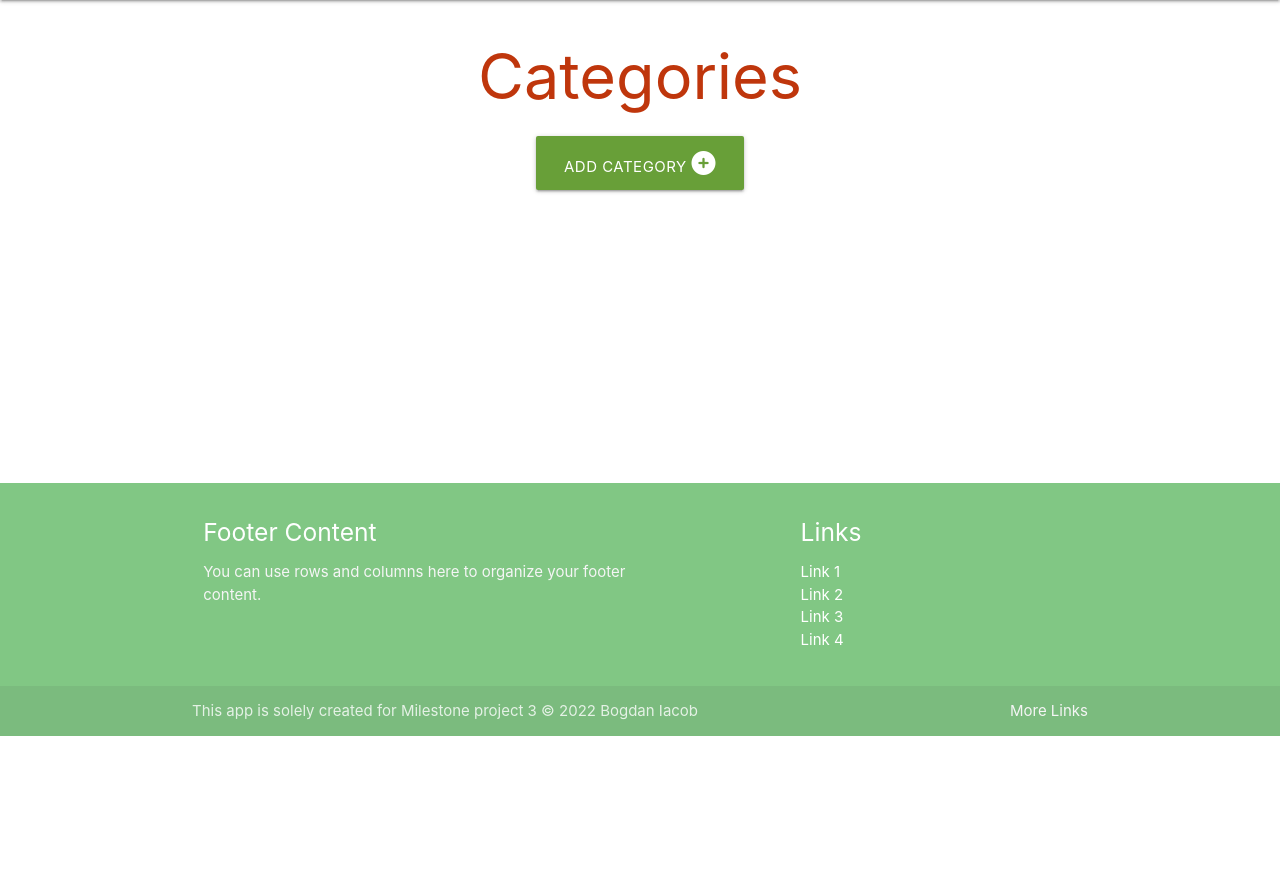
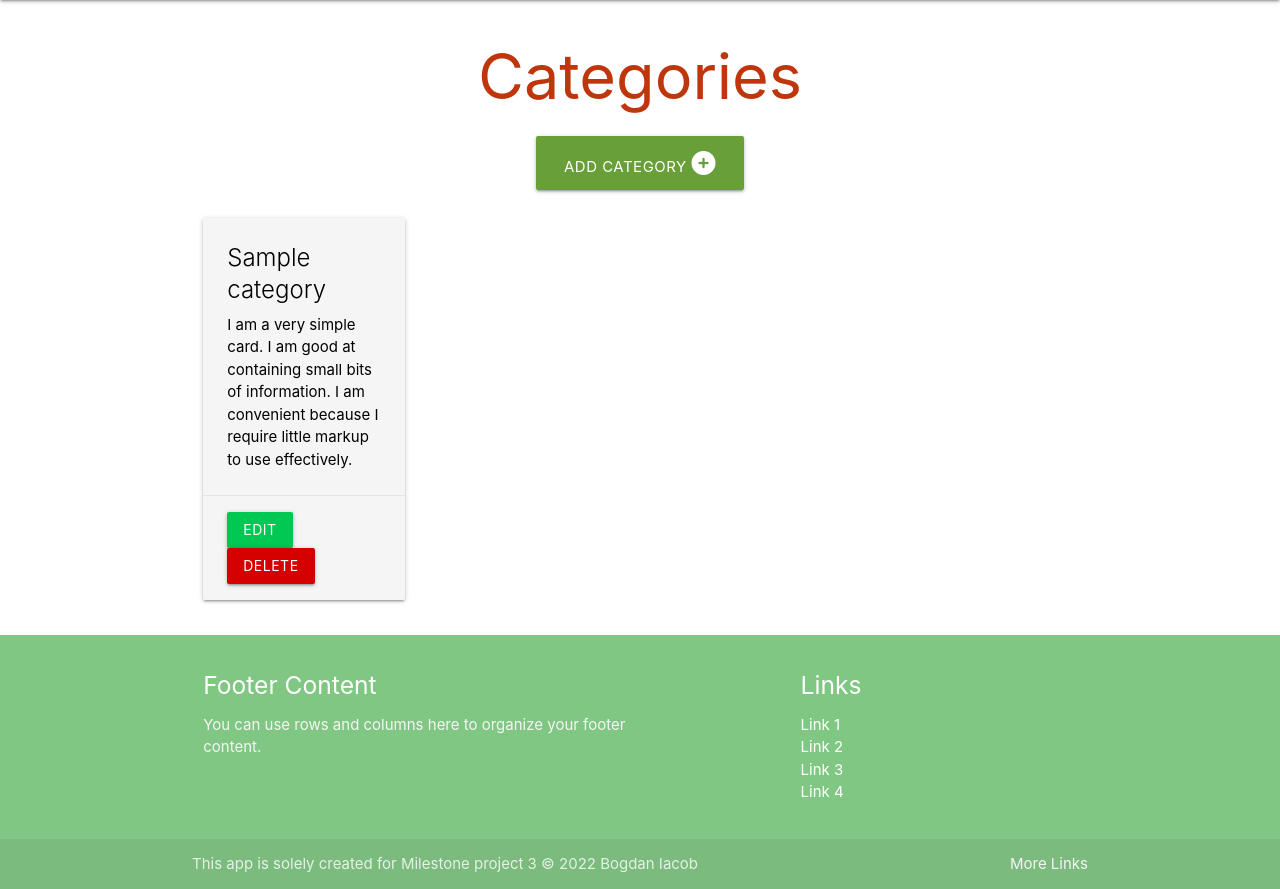
Before and after one commit to BogdanCatalin-Iacob/Food-Fiesta, a Flask app: template food_fiesta/templates/categories.html in a window 1280 px wide. Shown: the part 64-953 px from the top of the page. Before the commit the page ends 800 px from the top, so only its background shows below. Run offline with Flask 2, Linux system fonts and the light colour scheme; the template is opened without the code that fills it: values that come from a table or form of the project are taken from there, others are empty; tables that the repository leaves empty hold one stand-in row (values such as "Sample post"); some libraries are stand-ins or nearby versions.

Commit message:
Add card to display the categories

```diff
--- a/food_fiesta/templates/categories.html
+++ b/food_fiesta/templates/categories.html
@@ -4,9 +4,33 @@
 
 <h1 class="deep-orange-text text-darken-4 center-align">Categories</h1>
 
+<!--Add CAtegory button-->
 <div class="row">
     <div class="col s12 center-align">
-        <a href="{{ url_for('add_category') }}" class="btn-large light-green darken-2">Add Category <i class="fa-solid fa-circle-plus"></i></a>
+        <a href="{{ url_for('add_category') }}" class="btn-large light-green darken-2">Add Category <i
+                class="fa-solid fa-circle-plus"></i></a>
     </div>
 </div>
+<!--Add Category button - end-->
+
+<!--Category Cards-->
+<div class="row">
+    {% for category in categories %}
+    <div class="col s12 m6 l3">
+        <div class="card grey lighten-4">
+            <div class="card-content black-text">
+                <span class="card-title">{{ category.category_name }}</span>
+                <p>I am a very simple card. I am good at containing small bits of information.
+                    I am convenient because I require little markup to use effectively.</p>
+            </div>
+            <div class="card-action">
+                <a href="#" class="btn green accent-4">Edit</a>
+                <a href="#" class="btn red accent-4">Delete</a>
+            </div>
+        </div>
+    </div>
+    {% endfor %}
+</div>
+<!--Category cards - end-->
+
 {% endblock %}
```
